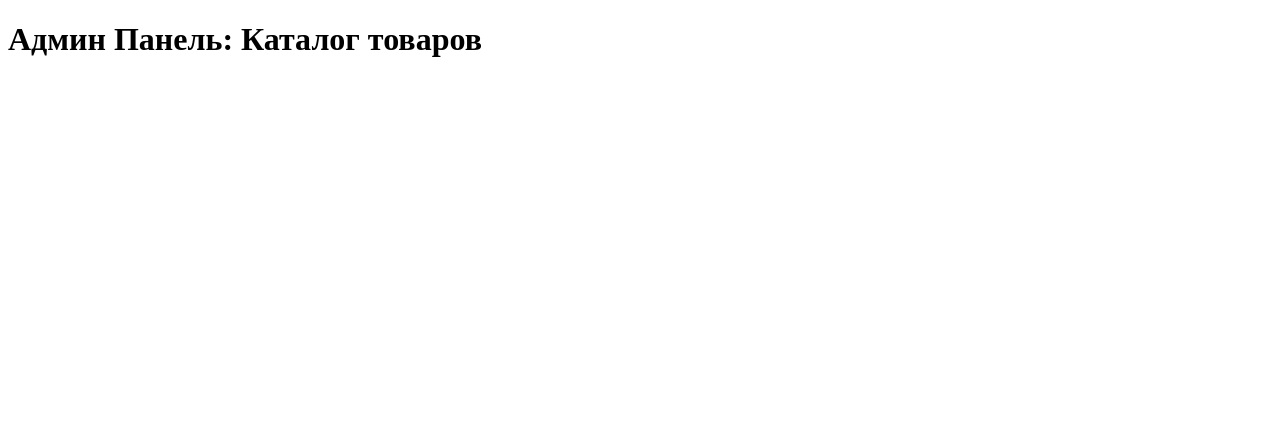
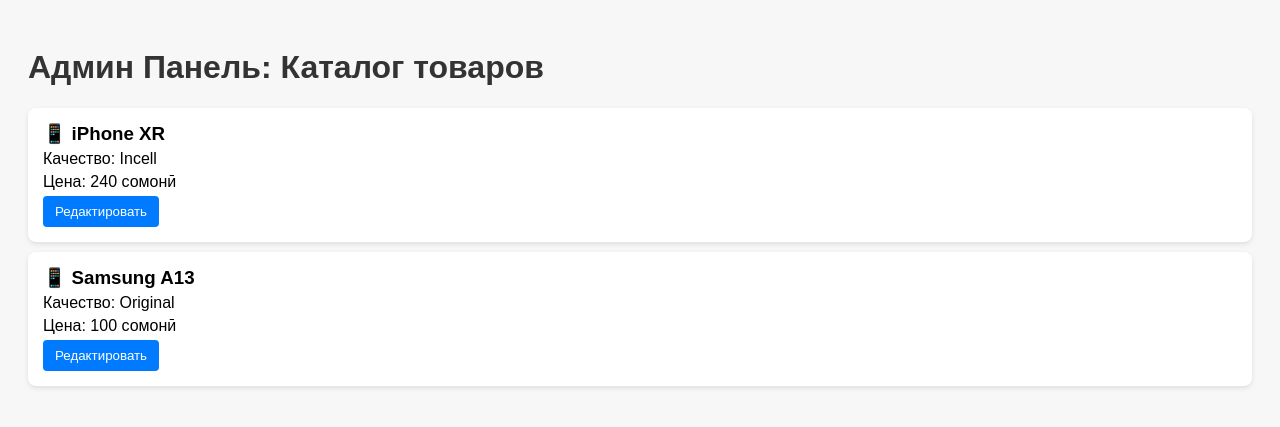
Before and after one commit to Muhammadfotima2/ekran-tj-admin, a Flask app: page / in a window 1280 px wide. Shown: the top 427 px of the page. Run offline with Flask 3, Linux system fonts and the light colour scheme.

Commit message:
Update catalog.html

```diff
--- a/templates/catalog.html
+++ b/templates/catalog.html
@@ -3,8 +3,54 @@
 <head>
   <meta charset="UTF-8">
   <title>Админ Панель — Каталог</title>
+  <style>
+    body {
+      font-family: Arial, sans-serif;
+      padding: 20px;
+      background-color: #f7f7f7;
+    }
+    h1 {
+      color: #333;
+    }
+    .product {
+      background-color: #fff;
+      border-radius: 8px;
+      padding: 15px;
+      margin-bottom: 10px;
+      box-shadow: 0 2px 5px rgba(0,0,0,0.1);
+    }
+    .product h3 {
+      margin: 0;
+    }
+    .product p {
+      margin: 5px 0;
+    }
+    .edit-btn {
+      background-color: #007bff;
+      color: white;
+      border: none;
+      padding: 8px 12px;
+      border-radius: 4px;
+      cursor: pointer;
+    }
+  </style>
 </head>
 <body>
   <h1>Админ Панель: Каталог товаров</h1>
+
+  <div class="product">
+    <h3>📱 iPhone XR</h3>
+    <p>Качество: Incell</p>
+    <p>Цена: 240 сомонӣ</p>
+    <button class="edit-btn">Редактировать</button>
+  </div>
+
+  <div class="product">
+    <h3>📱 Samsung A13</h3>
+    <p>Качество: Original</p>
+    <p>Цена: 100 сомонӣ</p>
+    <button class="edit-btn">Редактировать</button>
+  </div>
+
 </body>
 </html>
```
